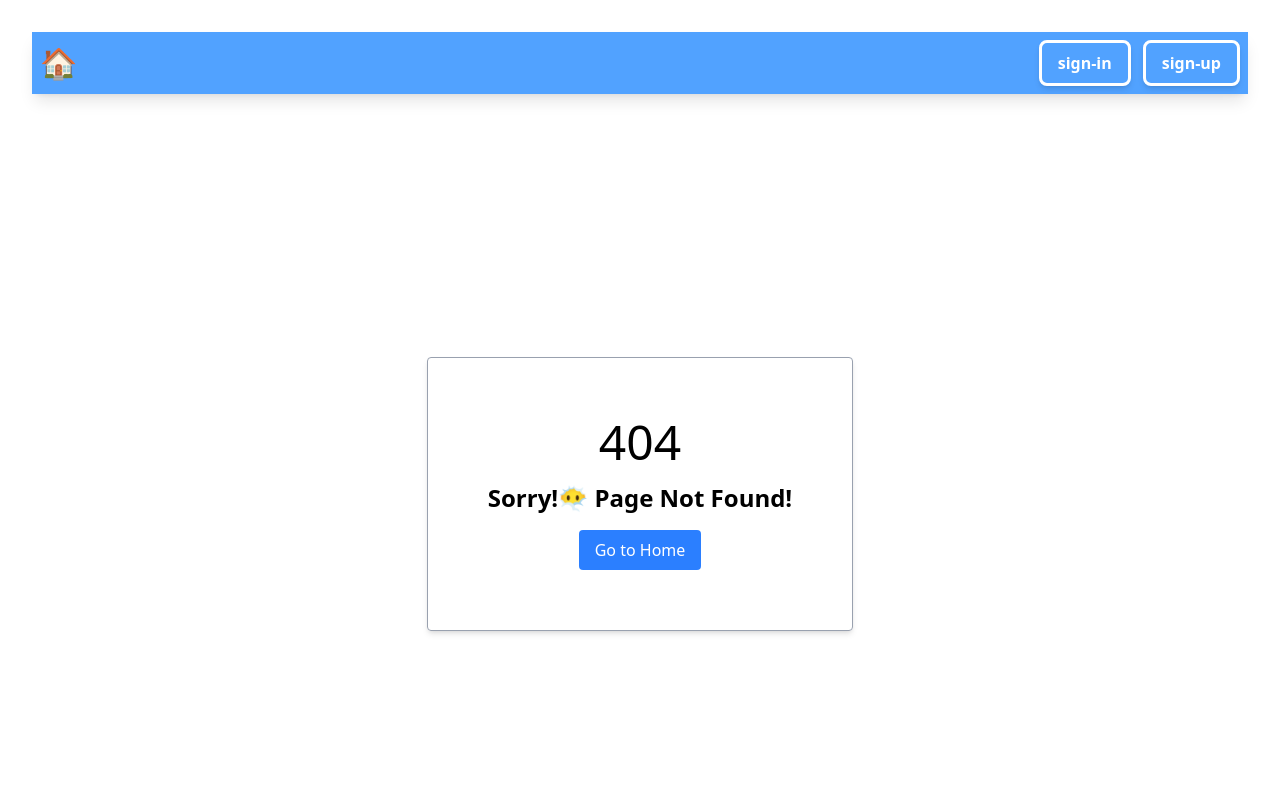
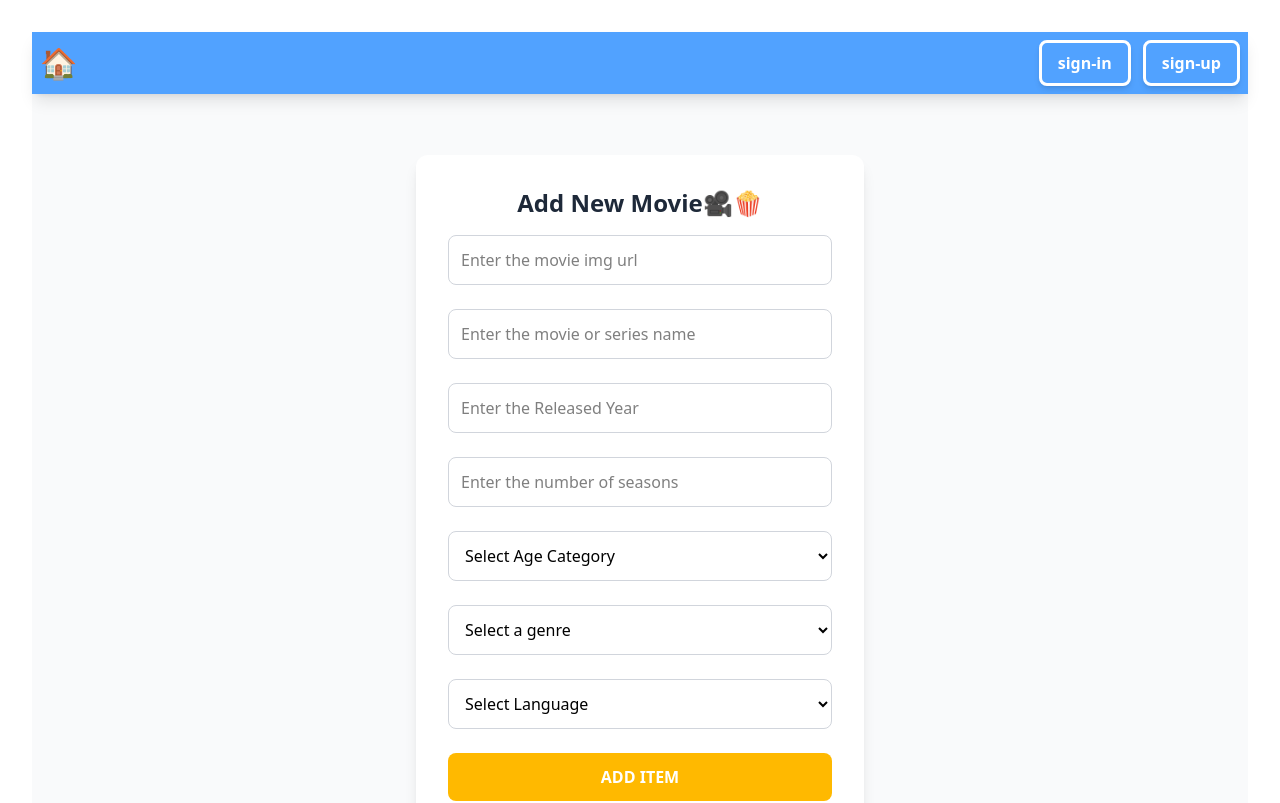
Before and after one commit to lakshmi-priya1424/cms-project, a React (Vite) app in the folder client/: page /additem in a window 1280 px wide. Before the commit this address had no page. Shown: the top 803 px of the page. Built offline with nearby package versions, Linux system fonts and the light colour scheme.

Commit message:
additemcommit

```diff
--- a/client/package.json
+++ b/client/package.json
@@ -17,6 +17,7 @@
     "react-dom": "^19.1.0",
     "react-router": "^7.6.1",
     "react-router-dom": "^7.6.1",
+    "sweetalert2": "^11.22.0",
     "tailwindcss": "^4.1.8"
   },
   "devDependencies": {
--- /dev/null
+++ b/client/src/pages/cms/AddItem.jsx
@@ -0,0 +1,156 @@
+import React, { use } from 'react';
+import { useState } from 'react';
+import { useNavigate } from 'react-router-dom';
+import Swal from 'sweetalert2';
+
+function AddItem(props) {
+    const [movieImage ,setMovieImage] = useState('');
+    const [movieName, setMovieName] = useState('');
+    const [releasedYear, setReleasedYear] = useState('');
+    const [seasons, setSeasons] = useState('');
+    const [ageCategory, setAgeCategory] = useState('');
+    const [movieCategory, setMovieCategory] = useState('');
+    const [languageCategory, setLanguageCategory] = useState('');
+
+    const navigate = useNavigate();
+
+    function handleSubmit(event){
+        event.preventDefault();
+        Swal.fire({
+            title:"Sucess",
+            text:"Movie🎥 Added Sucessfully",
+            icon:"success",
+        confirmButtonText:"OK"
+      })
+
+    }
+
+
+    return (
+        <div className="flex items-center justify-center min-h-screen bg-gray-50">
+            <form
+                onSubmit={handleSubmit}
+                className="w-full max-w-md bg-white p-8 rounded-xl shadow-lg space-y-6 animate-fade-in"
+            >
+                <h2 className="text-2xl font-bold text-gray-800 mb-4 text-center animate-slide-down">Add New Movie🎥🍿</h2>
+                <input
+                    type="text"
+                    name="movieImage"
+                    placeholder="Enter the movie img url"
+                    className="w-full p-3 border border-gray-300 rounded-lg focus:outline-none focus:ring-2 focus:ring-blue-400 transition-all duration-300 focus:scale-105"
+                    value={movieImage}
+                    onChange={e => setMovieImage(e.target.value)}
+                    required
+                />
+                <input
+                    type="text"
+                    name="movieName"
+                    placeholder="Enter the movie or series name"
+                    className="w-full p-3 border border-gray-300 rounded-lg focus:outline-none focus:ring-2 focus:ring-blue-400 transition-all duration-300 focus:scale-105"
+                    value={movieName}
+                    onChange={e => setMovieName(e.target.value)}
+                    required
+                />
+                <input
+                    type="number"
+                    min="1800"
+                    max="2025"
+                    name="releasedYear"
+                    placeholder="Enter the Released Year"
+                    className="w-full p-3 border border-gray-300 rounded-lg focus:outline-none focus:ring-2 focus:ring-blue-400 transition-all duration-300 focus:scale-105"
+                    value={releasedYear}
+                    onChange={e => setReleasedYear(e.target.value)}
+                    required
+                />
+                <input
+                    type="number"
+                    min="1"
+                    name="seasons"
+                    placeholder="Enter the number of seasons"
+                    className="w-full p-3 border border-gray-300 rounded-lg focus:outline-none focus:ring-2 focus:ring-blue-400 transition-all duration-300 focus:scale-105"
+                    value={seasons}
+                    onChange={e => setSeasons(e.target.value)}
+                />
+                <select
+                    name="ageCategory"
+                    className="w-full p-3 border border-gray-300 rounded-lg focus:outline-none focus:ring-2 focus:ring-blue-400 transition-all duration-300 focus:scale-105"
+                    value={ageCategory}
+                    onChange={e => setAgeCategory(e.target.value)}
+                    required
+                >
+                    <option value="">Select Age Category</option>
+                    <option value="U">U</option>
+                    <option value="UA">UA</option>
+                    <option value="A">A</option>
+                </select>
+                <select
+                    name="movieCategory"
+                    className="w-full p-3 border border-gray-300 rounded-lg focus:outline-none focus:ring-2 focus:ring-blue-400 transition-all duration-300 focus:scale-105"
+                    value={movieCategory}
+                    onChange={e => setMovieCategory(e.target.value)}
+                    required
+                >
+                    <option value="">Select a genre</option>
+                    <option value="action">Action</option>
+                    <option value="anime">Anime</option>
+                    <option value="sports">Sports</option>
+                    <option value="kids">Kids</option>
+                    <option value="family">Family</option>
+                    <option value="comedies">Comedy</option>
+                    <option value="horror">Horror</option>
+                    <option value="dramas">Dramas</option>
+                    <option value="fantacy">Fantasy</option>
+                    <option value="romance">Romance</option>
+                    <option value="documentry">Documentry</option>
+                    <option value="biographical">Bigraphical</option>
+                    <option value="cartoon">Cartoon</option>
+                </select>
+                <select
+                    name="languageCategory"
+                    className="w-full p-3 border border-gray-300 rounded-lg focus:outline-none focus:ring-2 focus:ring-blue-400 transition-all duration-300 focus:scale-105"
+                    value={languageCategory}
+                    onChange={e => setLanguageCategory(e.target.value)}
+                    required
+                >
+                    <option value="">Select Language</option>
+                    <option value="english">English</option>
+                    <option value="hindi">Hindi</option>
+                    <option value="spanish">Spanish</option>
+                    <option value="french">French</option>
+                    <option value="german">German</option>
+                    <option value="japanese">Japanese</option>
+                    <option value="korean">Korean</option>
+                    <option value="tamil">Tamil</option>
+                    <option value="telugu">Telugu</option>
+                    <option value="other">Other</option>
+                </select>
+                <button
+                    type="submit"
+                    className="w-full bg-amber-400 text-white py-3 rounded-lg font-semibold hover:bg-amber-500 transition-colors duration-300 transform hover:scale-105 active:scale-95"
+                >
+                    ADD ITEM
+                </button>
+            </form>
+            <style>
+                {`
+                .animate-fade-in {
+                    animation: fadeIn 0.8s ease;
+                }
+                @keyframes fadeIn {
+                    from { opacity: 0; transform: scale(0.95);}
+                    to { opacity: 1; transform: scale(1);}
+                }
+                .animate-slide-down {
+                    animation: slideDown 0.7s cubic-bezier(0.4, 0, 0.2, 1);
+                }
+                @keyframes slideDown {
+                    from { opacity: 0; transform: translateY(-30px);}
+                    to { opacity: 1; transform: translateY(0);}
+                }
+                `}
+            </style>
+        </div>
+    );
+}
+
+export default AddItem;
--- a/client/src/routes/AppRoutes.jsx
+++ b/client/src/routes/AppRoutes.jsx
@@ -4,6 +4,7 @@ import Login from '../pages/Login'
 import Signup from '../pages/Signup'
 import NotFound from '../pages/NotFound'
 import BasicLayout from '../layouts/BasicLayout'
+import AddItem from '../pages/cms/AddItem'
 
 export default function AppRoutes() {
   return (
@@ -11,6 +12,7 @@ export default function AppRoutes() {
         <Route path='/' element={<BasicLayout/>}>
         <Route index element={<Home/>} />
         <Route path="/login" element={<Login/>} />
+        <Route path="/additem" element={<AddItem/>} />
         <Route path="/signup" element={<Signup/>} />
         <Route path="*" element={<NotFound/>} />
         </Route>
```
Also changed, not shown: 1 other file (tests, documents, lock files or other folders).
